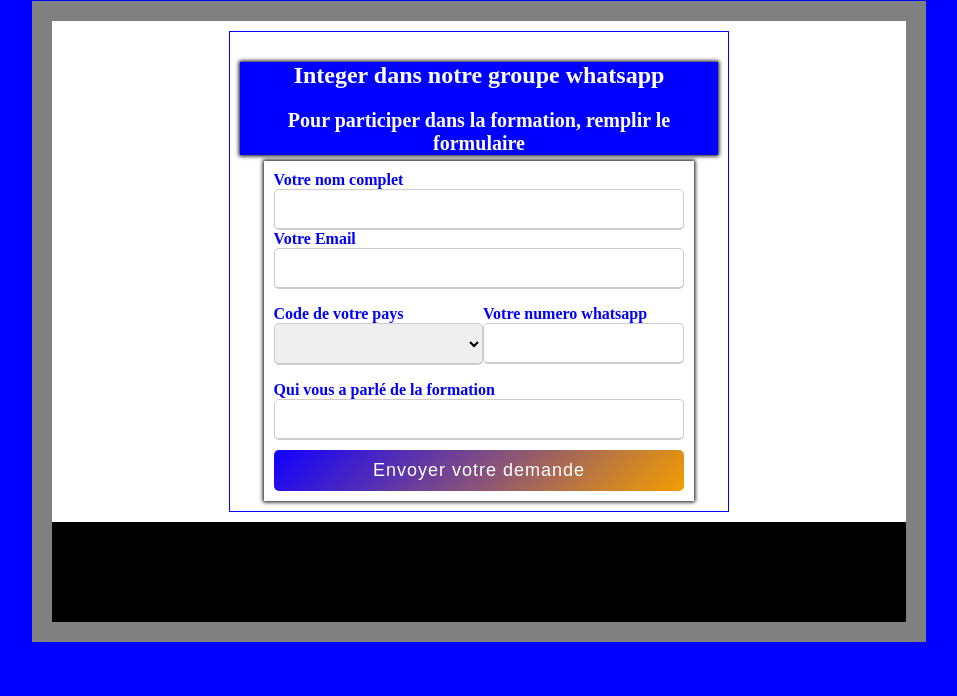
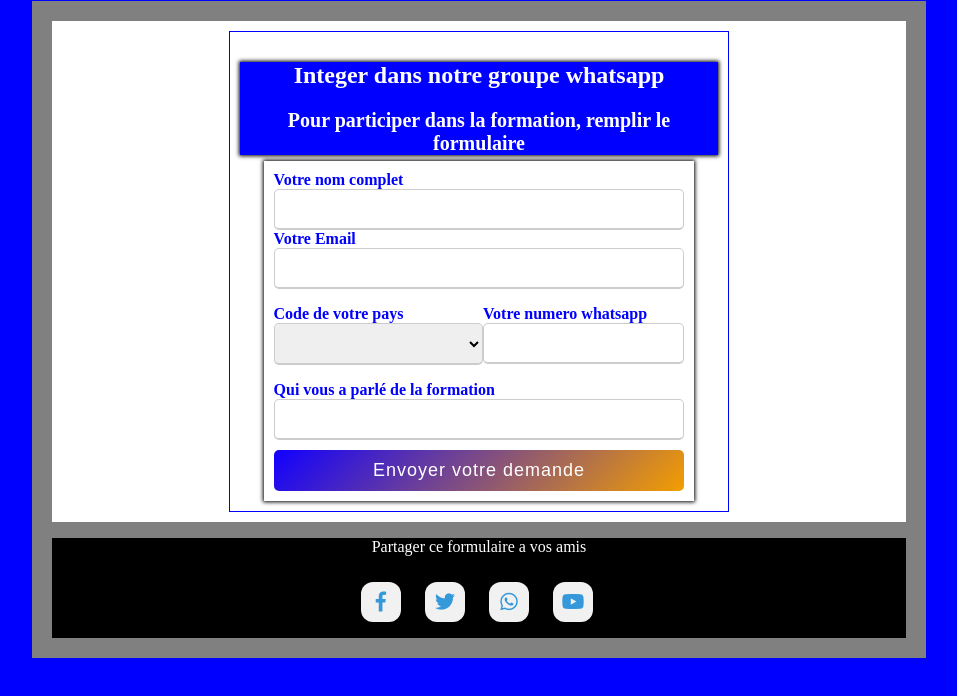
Before and after one commit to digitsmart/formatechplus, a plain HTML site: page formation/formation-whatsapp.html in a window 1280 px wide. Shown: the whole page, without its empty margins (161-1118 px from the left). Drawn offline with Linux system fonts and the light colour scheme.

Commit message:
Add files via upload

```diff
--- a/formation/formation-whatsapp.html
+++ b/formation/formation-whatsapp.html
@@ -130,7 +130,31 @@
         </section>
       </main>
     </div>
-    <footer></footer>
+    <footer>
+      <div class="share">
+        <!--Mes reseau sociaux ici-->
+        <div class="middle">
+          <p style="color: white;">Partager ce formulaire a vos amis</p>
+         <a class="btn facebook-btn" href="#" target="_blank">
+           <i class="fab fa-facebook-f"></i>
+         </a>
+         <a class="btn twitter-btn" href="#" target="_blank">
+           <i class="fab fa-twitter"></i>
+         </a>
+         <a class="btn whatsapp-btn" href="#" target="_blank">
+           <i class="fab fa-whatsapp"></i>
+         </a>
+         <a class="btn" href="https://youtube.com/lepoeteht" target="_blank">
+           <i class="fab fa-youtube"></i>
+         </a>
+
+         <img
+         class="pinterest-img"
+         src=""
+         alt=""
+       />
+      </div>
+    </footer>
   </div>
   <script src="https://www.gstatic.com/firebasejs/7.15.5/firebase-app.js"></script>
   <script src="https://www.gstatic.com/firebasejs/7.15.5/firebase-auth.js"></script>
```
